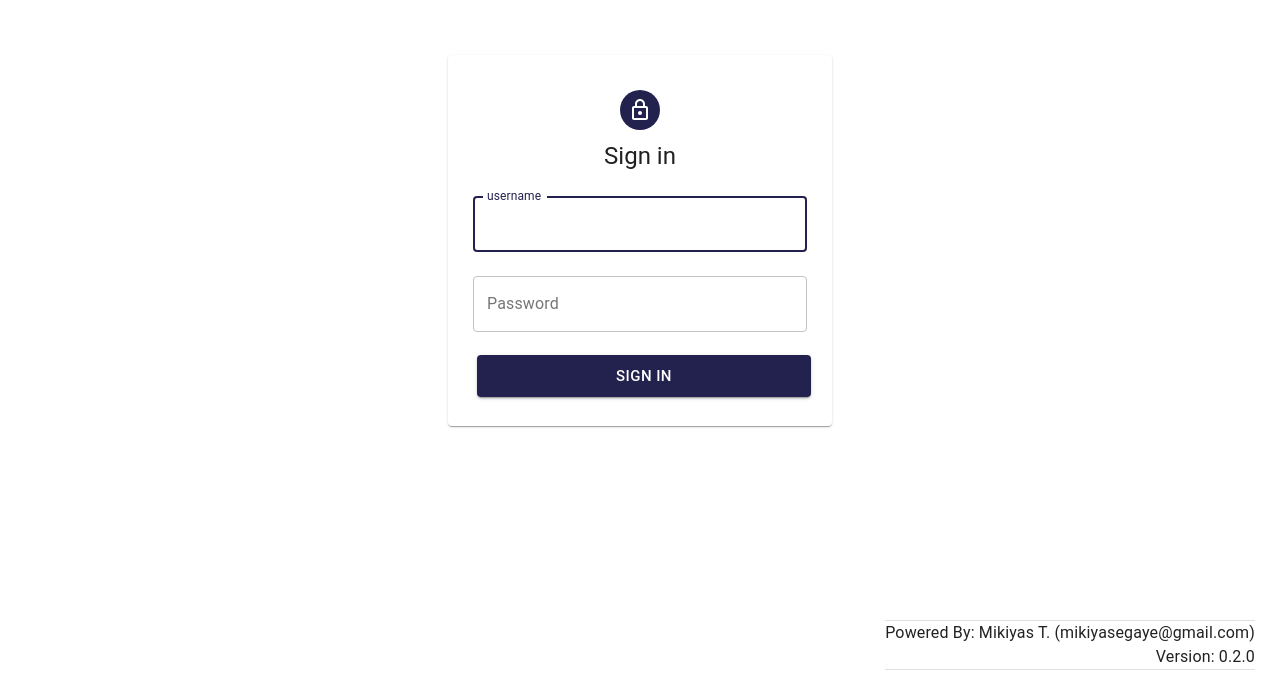
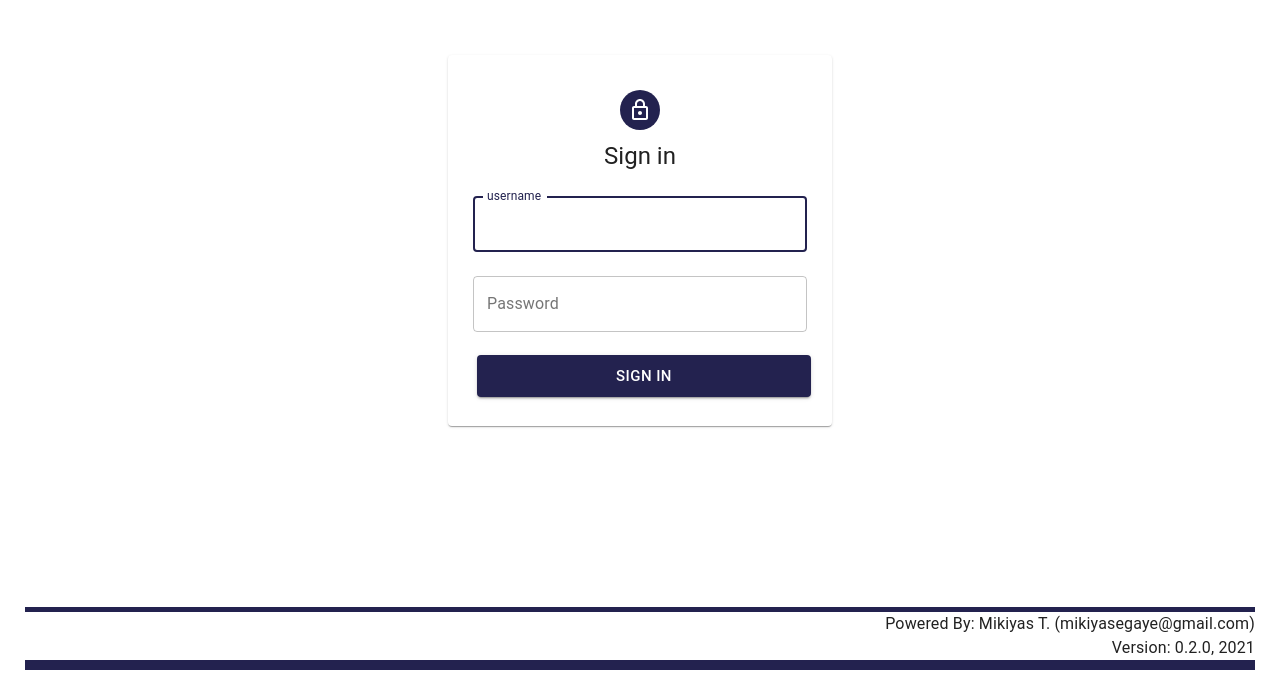
Before and after one commit to mikiyasegaye/equb, a React (Create React App) app: page /login#/login in a window 1280 px wide. Shown: the part 105-800 px from the top of the page. Built offline with nearby package versions, Linux system fonts and the light colour scheme.

Commit message:
style: update the footer for login and the main layout

```diff
--- a/src/components/Layout.js
+++ b/src/components/Layout.js
@@ -1,10 +1,13 @@
 import React from "react";
+import { version } from "../../package.json";
+import Typography from "@material-ui/core/Typography";
+import Divider from "@material-ui/core/Divider";
 import { makeStyles } from "@material-ui/core/styles";
 import { CssBaseline } from "@material-ui/core";
 import Header from "./Header";
 import SideBar from "./SideBar";
 
-const drawerWidth = 230;
+const drawerWidth = 250;
 
 const useStyles = makeStyles({
   page: {
@@ -12,6 +15,14 @@ const useStyles = makeStyles({
     width: `calc(100% - ${drawerWidth}px)`,
     height: "100%",
     marginTop: "63px", //TODO: check this out later
+  },
+  footer: {
+    position: "fixed",
+    width: "100%",
+    bottom: 0,
+    right: 0,
+    padding: 10,
+    textAlign: "right",
   },
 });
 
@@ -23,6 +34,11 @@ export default function Layout({ children }) {
       <SideBar />
       <div className={classes.page}>{children}</div>
       <CssBaseline />
+      <div className={classes.footer}>
+        <Divider />
+        <Typography>Version: {version}, 2021</Typography>
+        <Divider />
+      </div>
     </>
   );
 }
--- a/src/components/SideBar.js
+++ b/src/components/SideBar.js
@@ -12,7 +12,7 @@ import Controls from "../components/controls/Controls";
 
 import { mainListItems } from "../components/sidebarItems";
 
-const drawerWidth = 240;
+const drawerWidth = 250;
 
 const useStyles = makeStyles((theme) => ({
   root: {
--- a/src/pages/login.js
+++ b/src/pages/login.js
@@ -36,10 +36,19 @@ const useStyles = makeStyles((theme) => ({
   },
   footer: {
     position: "fixed",
+    width: "100%",
     bottom: 0,
     right: 0,
     padding: 25,
     textAlign: "right",
+  },
+  dividerTop: {
+    background: "#23224F",
+    height: 5,
+  },
+  dividerBottom: {
+    background: "#23224F",
+    height: 10,
   },
 }));
 
@@ -73,12 +82,12 @@ const Login = (props) => {
           />
         </form>
         <div className={classes.footer}>
-          <Divider />
+          <Divider className={classes.dividerTop} />
           <Typography>
             Powered By: Mikiyas T. (mikiyasegaye@gmail.com)
           </Typography>
-          <Typography>Version: {version}</Typography>
-          <Divider />
+          <Typography>Version: {version}, 2021</Typography>
+          <Divider className={classes.dividerBottom} />
         </div>
       </Paper>
     </main>
```
